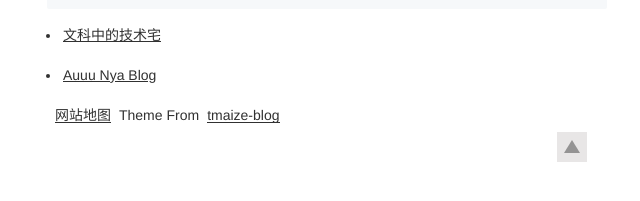
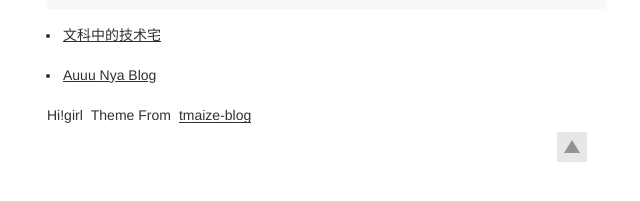
Before and after one commit to zhyjc6/zhyjc6.github.io, a Jekyll site: the page built from pages/links.md, in a window 1280 px wide. Shown: the part 327-528 px from the top of the page, without its empty margins (313-953 px from the left). Built offline with Jekyll 4.4.1, drawn with Linux system fonts in a browser that asks for light colours; comment, search, counter and statistics services are not loaded.

Commit message:
Update footer.html

```diff
--- a/_includes/footer.html
+++ b/_includes/footer.html
@@ -1,6 +1,5 @@
 <footer class="container footer animation-fade-up">
-  <span>{{ }}</span>
-  <a href="{{ site.baseUrl }}/sitemap.xml">网站地图</a>
+  <span>Hi!girl</span>
   <span>Theme From</span>
   <!-- 请保留 -->
   <a href="https://github.com/TMaize/tmaize-blog">tmaize-blog</a>
```
